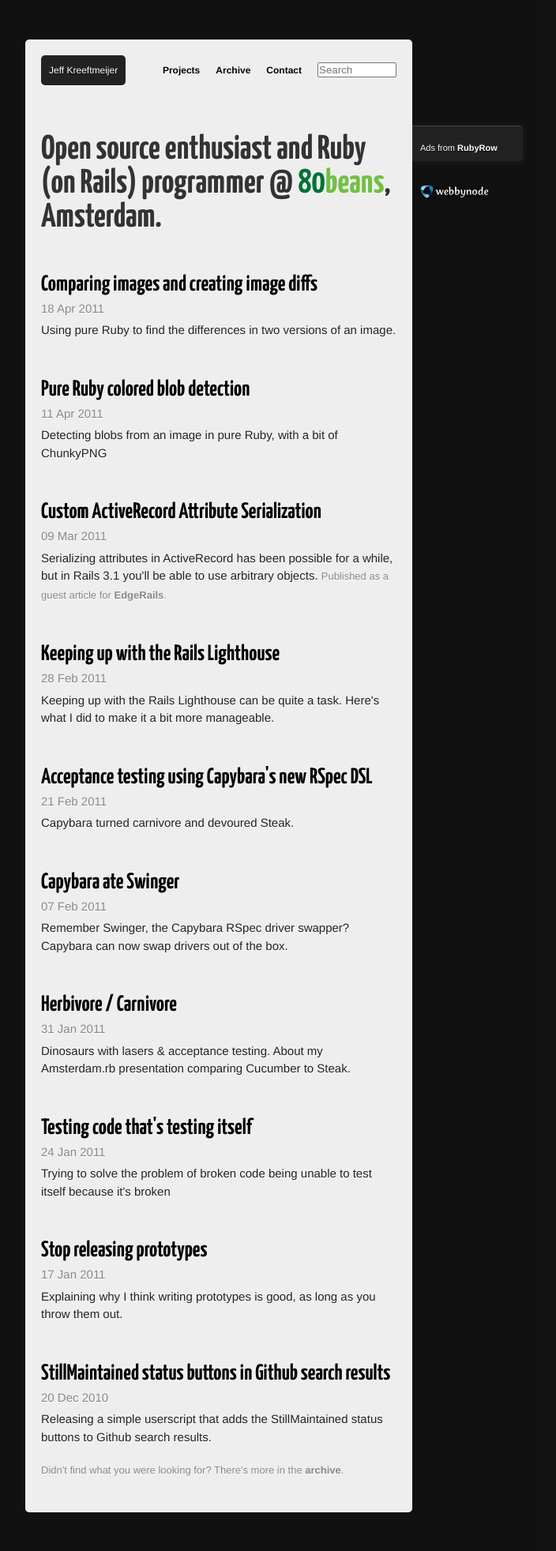
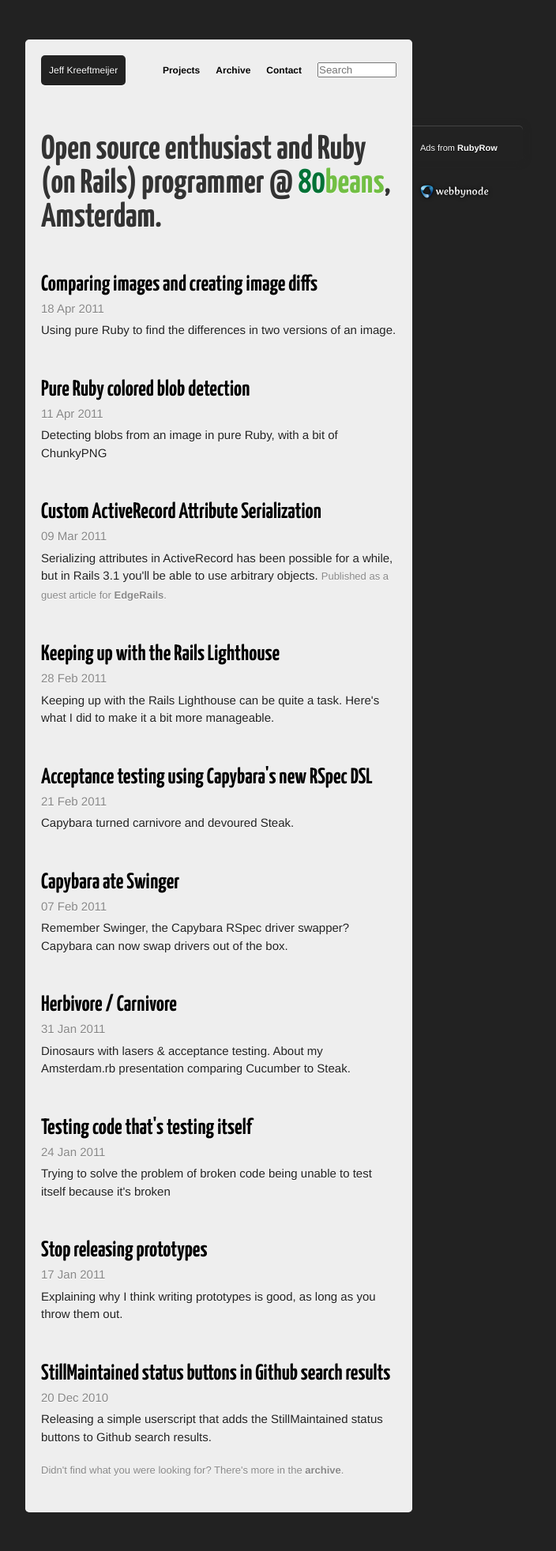
Before and after one commit to jeffkreeftmeijer/jeffkreeftmeijer.com, a Jekyll site: the page built from index.html, in a window 1280 px wide. Shown: the whole page at 79% size, without its empty margins (363-1067 px from the left). Built offline with Jekyll 4.4.1, drawn with Linux system fonts in a browser that asks for light colours; comment, search, counter and statistics services are not loaded.

Commit message:
Remove the black background overlay

```diff
--- a/_layouts/default.html
+++ b/_layouts/default.html
@@ -21,7 +21,6 @@
 </head>
 <body>
   <div id="wrapper">
-    <div id="inner">
     <div id="container">
       <div id="header">
         <h1>
@@ -68,7 +67,6 @@
       </div>
     </div>
   </div>
-  </div>
 
   <script src="http://www.google-analytics.com/ga.js" type="text/javascript"></script>
   <script src="//static.woopra.com/js/woopra.v2.js" type="text/javascript"></script>
--- a/css/screen.css
+++ b/css/screen.css
@@ -57,16 +57,7 @@
   color:#444;
 }
 
-div#wrapper
-{
-  background-image: url('/images/gradient.png');
-  background-position: center;
-  background-repeat: repeat-y;
-  min-width:490px;
-  overflow:hidden;
-}
-
-div#inner{
+div#wrapper{
   width:490px;
   margin:50px auto;
   position:relative;
```
Lines whose indentation alone changed are shown as unchanged.
